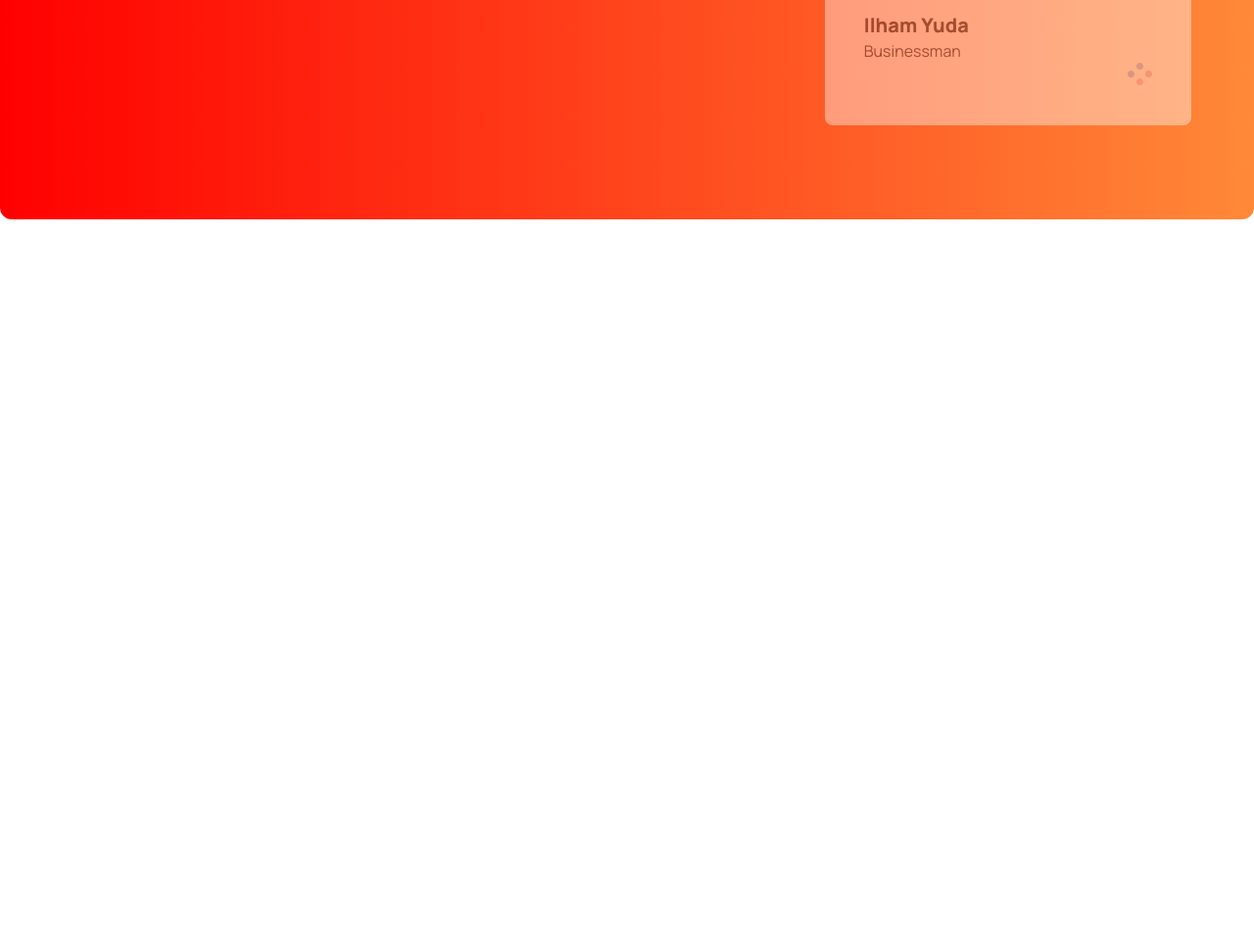
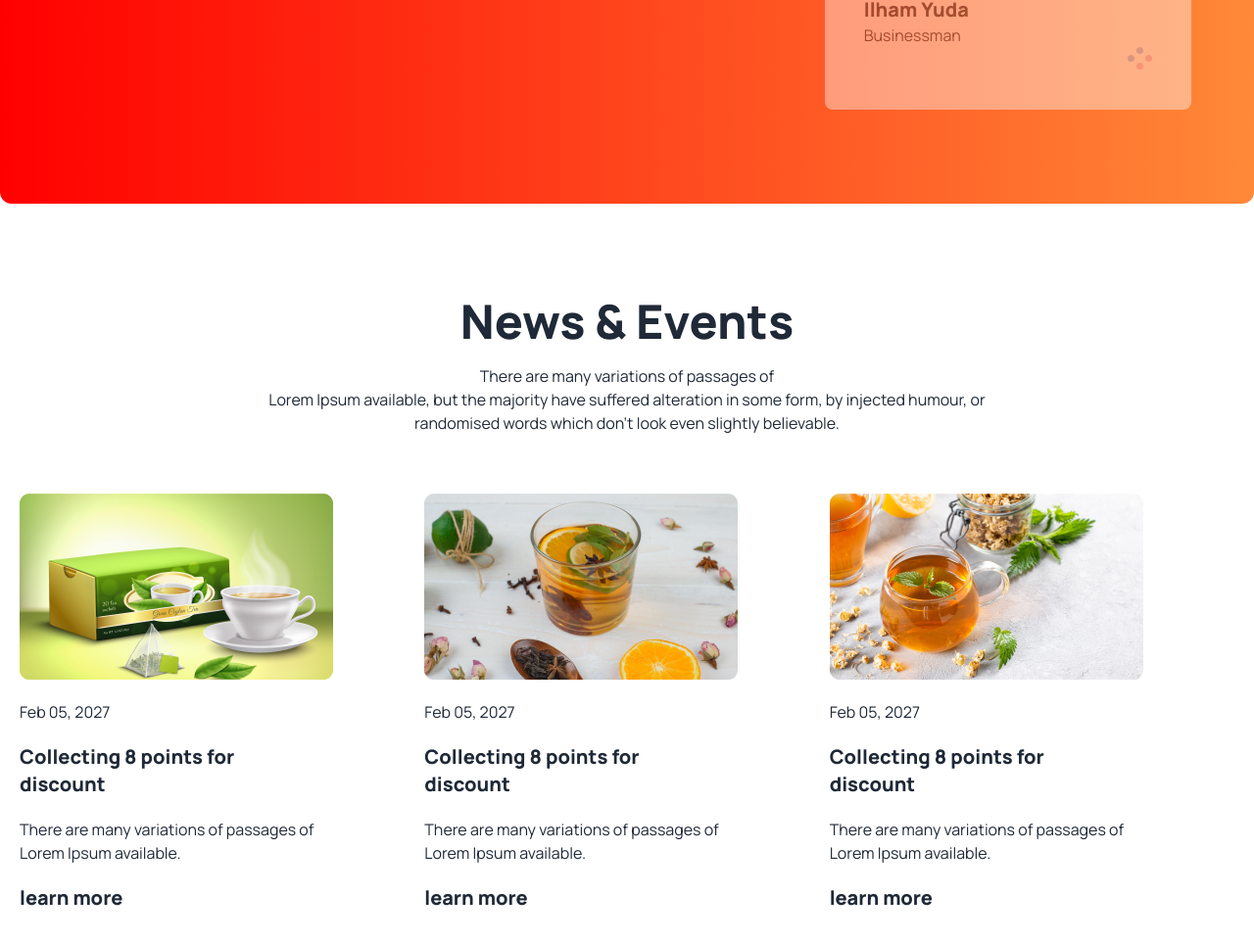
Before and after one commit to Bishwaijt-Aich/Tea-Collection, a plain HTML site: page index.html in a window 1280 px wide. Shown: the part 2307-3271 px from the top of the page at 98% size. Before the commit the page ends 2627 px from the top, so only its background shows below. Drawn offline with nearby package versions, Linux system fonts and the light colour scheme.

Commit message:
extra kind of tea this part

```diff
--- a/index.html
+++ b/index.html
@@ -150,21 +150,7 @@
   </div>
 
   <div class="rounded-xl bg-gradient-to-r from-[#D9D9D9] to-[#FFFFFF00] h-36"></div>
-
-
-
-
-
-
-
-</div>
-
-
-
-
-
-
-
+  </div>
 
   <div class="space-y-5 flex-1">
     <h3 class="text-5xl font-extrabold">Great Tea, Freshly <br> Presented</h3>
@@ -175,9 +161,6 @@
     <p>Premium Quality that makes tea more elegant and more durable when you use it.</p>
   </div>
 </section>
-
-
-
 <!-- Super Client Section -->
 
 <section class="my-24 flex flex-col lg:flex-row gap-12 rounded-xl bg-gradient-to-r from-[#F00] to-[#FF8938] px-16 py-24">
@@ -189,16 +172,11 @@
     <p class="text-white">There are many variations of passages of Lorem Ipsum available, but the majority have suffered alteration in some form, by injected humour, or randomised words which don't look even slightly believable. </p>
     <button class="btn btn-primary">Show All</button>
   </div>
-
-
-
-
-
 </div>
 
 <div class="relative">
   <!-- Reviews -->
-  <div class="relative opacity-40 z-10 mb-16 p-10 rounded-lg bg-white">
+  <div class="relative opacity-40 z-10 mb-16 p-8 rounded-lg bg-white">
     <img class="absolute -top-5 -left-5 border-4 border-white rounded-full bg-white" src="images/client.png" alt="">
     <p>We are providing the best and suitable home insurance services for the people who are interested to treatment</p>
     <h4 class="text-xl font-extrabold mt-5">Ilham Yuda</h4>
@@ -207,9 +185,7 @@
     <img src="images/circles.png" alt="">
    </div>
   </div>
-
-
- <!-- Reviews - 2 -->
+<!-- Reviews - 2 -->
  <div class="absolute top-40 z-20 lg:-left-24 p-10 rounded-lg bg-white lg:w-[430px]">
   <img class="absolute -top-5 -left-5 border-4 border-white rounded-full bg-white" src="images/client.png" alt="">
   <p>We are providing the best and suitable home insurance services for the people who are interested to treatment</p>
@@ -219,10 +195,7 @@
   <img src="images/circles.png" alt="">
  </div>
 </div>
-
-
-
- <!-- Reviews -3  -->
+<!-- Reviews -3  -->
  <div class="relative opacity-40 z-10 p-10 rounded-lg bg-white">
   <img class="absolute -top-5 -left-5 border-4 border-white rounded-full bg-white" src="images/client.png" alt="">
   <p>We are providing the best and suitable home insurance services for the people who are interested to treatment</p>
@@ -232,6 +205,61 @@
   <img src="images/circles.png" alt="">
  </div>
 </div>
+
+</div>
+</section>
+
+
+<!-- Collection Section -->
+
+<section class="my-24">
+<div class="text-center">
+  <h2 class="text-5xl font-extrabold mb-5">News & Events</h2>
+  <p class="max-w-3xl mx-auto mb-10">There are many variations of passages of <br>  Lorem Ipsum available, but the majority have suffered alteration in some form, by injected humour, or randomised words which don't look even slightly believable. </p>
+</div>
+
+<!-- Card Part -->
+<div class="grid grid-cols-1 md:grid-cols-2 lg:grid-cols-3 p-5">
+<div class="space-y-5">
+  <img class="w-[320px]" src="images/news-1.png" alt="">
+
+  <p>Feb 05, 2027</p>
+  <h3 class="text-xl font-extrabold">Collecting 8 points for <br> discount</h3>
+  <p>There are many variations of passages of <br> Lorem Ipsum available.</p>
+  <h3 class="text-xl font-extrabold">learn more</h3>
+
+</div>
+
+
+
+<div class="space-y-5">
+  <img class="w-[320px]" src="images/news-2.png" alt="">
+
+  <p>Feb 05, 2027</p>
+  <h3 class="text-xl font-extrabold">Collecting 8 points for <br> discount</h3>
+  <p>There are many variations of passages of <br> Lorem Ipsum available.</p>
+  <h3 class="text-xl font-extrabold">learn more</h3>
+
+</div>
+
+
+
+<div class="space-y-5">
+  <img class="w-[320px]" src="images/news-3.png" alt="">
+
+  <p>Feb 05, 2027</p>
+  <h3 class="text-xl font-extrabold">Collecting 8 points for <br> discount</h3>
+  <p>There are many variations of passages of <br> Lorem Ipsum available.</p>
+  <h3 class="text-xl font-extrabold">learn more</h3>
+
+</div>
+
+
+
+
+
+
+
 
 
 
@@ -245,7 +273,6 @@
 
 
 
-
     </main>
     <footer>
 
```
